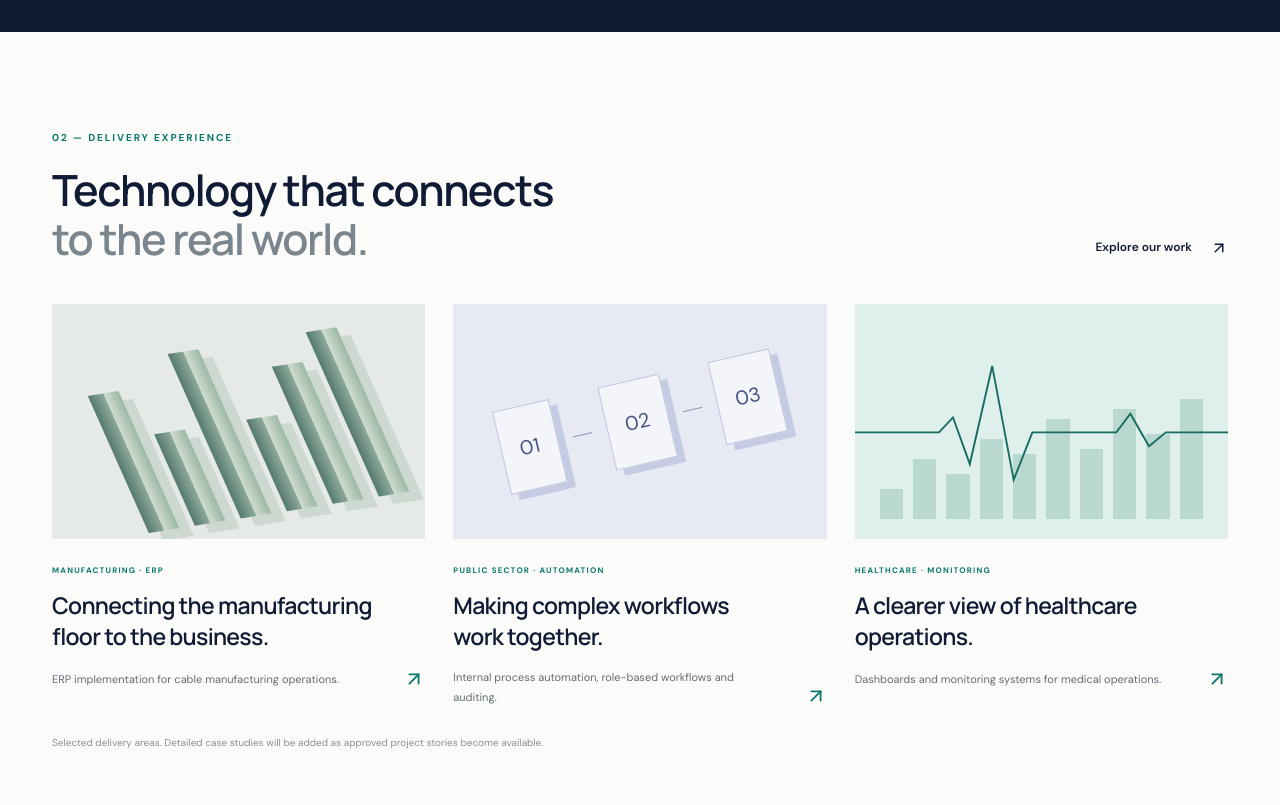
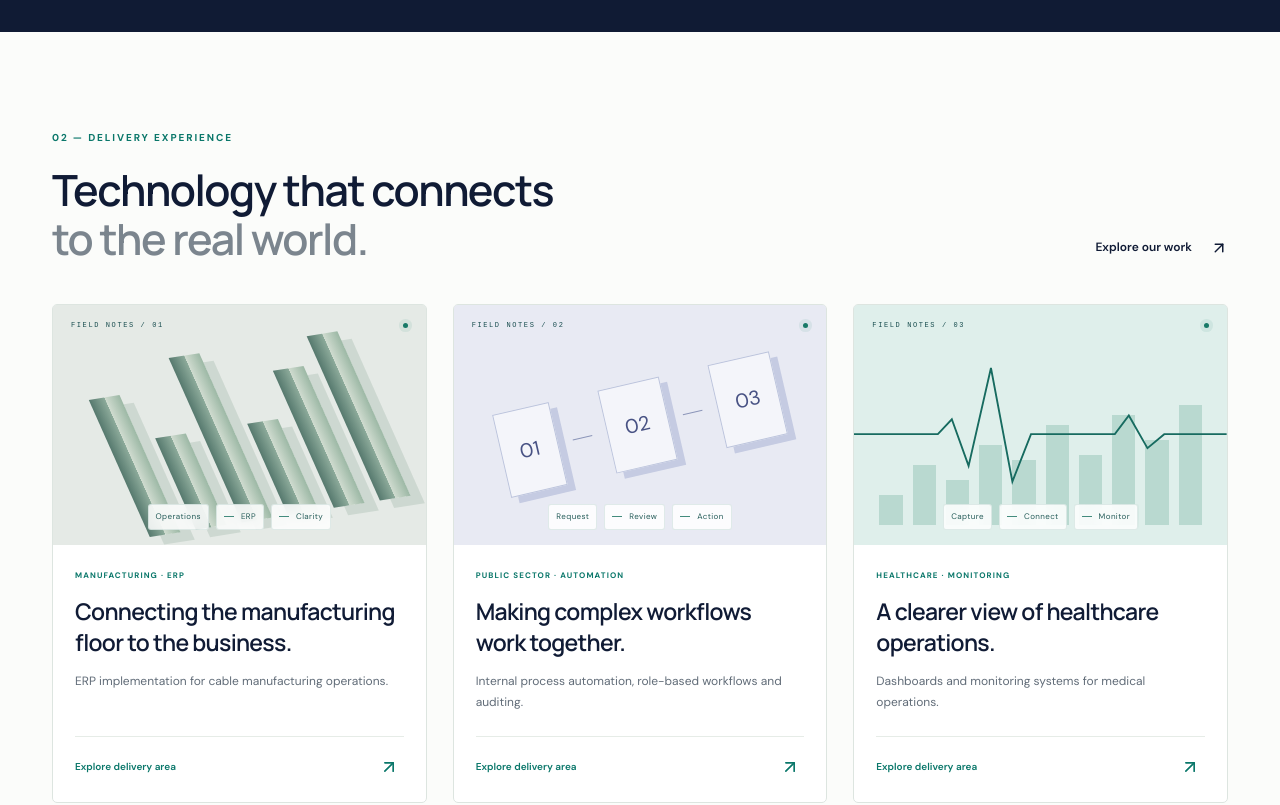
Before and after one commit to YoganathKopuru/Lakshya-Web-Design, a Next.js app: page / in a window 1280 px wide. Shown: the part 2680-3485 px from the top of the page. Built offline with nearby package versions, Linux system fonts and the light colour scheme.

Commit message:
Animate delivery experience placards and link project areas

```diff
--- a/src/app/page.tsx
+++ b/src/app/page.tsx
@@ -1,16 +1,16 @@
 import Link from 'next/link';
 import { ArrowRight, ArrowUpRight, MoveDown } from 'lucide-react';
-import { Orbital, ProjectVisual } from '@/components/visuals';
+import { Orbital } from '@/components/visuals';
 import { ServicePlacards } from '@/components/service-placards';
 import { ContactBand } from '@/components/chrome';
-import { projectAreas } from '@/data/content';
+import { DeliveryExperience } from '@/components/delivery-experience';
 
 export default function Home() { return <main id="main">
   <section className="hero wrap"><div className="hero-content"><div className="eyebrow"><span className="status-dot"/> ENGINEERING THE NEXT</div><h1>Intelligence.<br />Engineering.<br /><span>Real possibility.</span></h1><p>From AI ambition to enterprise transformation.<br className="desktop-br"/> We bring technology, talent and purposeful thinking together to move your business forward.</p><div className="hero-actions"><Link className="button button-dark" href="/services/">Explore our expertise <ArrowUpRight size={18}/></Link><Link className="text-link" href="/contact/">Let’s build together <ArrowRight size={17}/></Link></div><div className="hero-note"><span>FROM IDEA TO IMPACT</span><span className="note-line"/><span>YOUR TECHNOLOGY PARTNER</span></div></div><div className="hero-art"><Orbital/><div className="art-foot"><span>HUMAN INGENUITY.<br/><b>AMPLIFIED BY TECHNOLOGY.</b></span><span className="art-plus">+</span></div></div></section>
   <div className="capability-strip"><div className="wrap"><span>INTELLIGENT BY DESIGN</span><i/>AI & Data<i/>Software Engineering<i/>Enterprise Platforms<i/>Cloud & Beyond</div></div>
   <section className="section wrap" id="expertise"><div className="section-head"><div><span className="eyebrow">01 — OUR EXPERTISE</span><h2>Big-picture thinking.<br /><span className="muted">Deep technical expertise.</span></h2></div><p>One technology partner. A connected range of capabilities.<br/>Built around where you are—and where you want to go.</p></div><ServicePlacards/></section>
   <section className="ai-feature"><div className="wrap ai-feature-inner"><div className="ai-art" aria-hidden="true"><div className="ai-core"><span>AI</span></div><span className="ai-node node-1">YOUR KNOWLEDGE</span><span className="ai-node node-2">YOUR WORKFLOWS</span><span className="ai-node node-3">YOUR PEOPLE</span><div className="ai-orbit"/><div className="ai-orbit second"/></div><div className="ai-copy"><span className="eyebrow">BEYOND THE BUZZWORDS</span><h2>Make AI part of<br />your everyday.</h2><p>Put your knowledge to work. Connect your workflows. Give your people room to do more.</p><p>We help shape practical AI use cases—from enterprise search and document intelligence to agentic automation—with a clear path from exploration to integration.</p><Link className="button button-light" href="/services/ai-data/">Explore AI & data <ArrowUpRight size={18}/></Link></div></div></section>
-  <section className="section wrap"><div className="section-head"><div><span className="eyebrow">02 — DELIVERY EXPERIENCE</span><h2>Technology that connects<br /><span className="muted">to the real world.</span></h2></div><Link className="text-link" href="/work/">Explore our work <ArrowUpRight size={18}/></Link></div><div className="project-grid">{projectAreas.map(p=><Link className="project-card" href="/work/" key={p.type}><ProjectVisual type={p.type}/><span className="eyebrow">{p.category}</span><h3>{p.title}</h3><div className="project-bottom"><p>{p.text}</p><ArrowUpRight size={22}/></div></Link>)}</div><p className="content-note">Selected delivery areas. Detailed case studies will be added as approved project stories become available.</p></section>
+  <DeliveryExperience/>
   <section className="approach-section"><div className="wrap approach-layout"><div><span className="eyebrow">03 — THE LAKSHYA APPROACH</span><h2>Built with you.<br /><span className="muted">For what comes next.</span></h2><p>Great technology starts with understanding.<br/>We connect your priorities with a practical delivery plan.</p><Link className="text-link" href="/company/">Get to know Lakshya <ArrowUpRight size={18}/></Link></div><div className="steps">{[['Understand','Start with the problem, the people and the possibilities.'],['Shape','Connect the right technologies with a clear delivery roadmap.'],['Build','Design, engineer and validate with your team in the loop.'],['Evolve','Support adoption and keep improving as your business grows.']].map(([title,text],i)=><div className="step" key={title}><span>0{i+1}</span><div><h3>{title}</h3><p>{text}</p></div>{i<3 && <MoveDown size={17}/>}</div>)}</div></div></section>
   <section className="careers-band wrap"><span className="eyebrow">GOOD PEOPLE. MEANINGFUL WORK.</span><h2>Your next chapter<br/>could start here.</h2><Link href="/careers/" className="text-link">Explore careers at Lakshya <ArrowUpRight size={20}/></Link><div className="careers-symbol" aria-hidden="true">↗</div></section><ContactBand/>
   </main>; }
--- a/src/app/work/page.tsx
+++ b/src/app/work/page.tsx
@@ -5,4 +5,4 @@ import { projectAreas } from '@/data/content';
 import { ProjectVisual } from '@/components/visuals';
 import { ContactBand } from '@/components/chrome';
 export const metadata: Metadata={title:'Our work'};
-export default function Work() {return <main id="main"><section className="page-hero wrap"><span className="eyebrow">DELIVERY EXPERIENCE</span><h1>Real challenges.<br/><span className="muted">Purposeful technology.</span></h1><p>A look at the areas where Lakshya has delivered technology solutions. Full project stories will follow as approved details become available.</p></section><section className="section wrap work-list">{projectAreas.map(p=><article className="work-row" key={p.type}><ProjectVisual type={p.type}/><div><span className="eyebrow">{p.category}</span><h2>{p.title}</h2><p>{p.text}</p><span className="tag">Project area · detailed case study forthcoming</span><br/><Link className="text-link" href={`/services/${p.service}/`}>Explore related expertise <ArrowUpRight size={17}/></Link></div></article>)}<div className="industry-card"><span className="eyebrow">MORE DELIVERY AREAS</span><h3 style={{marginTop:16}}>People, inventory and enterprise operations.</h3><p>Our experience also includes HRMS and payroll applications, Zoho Inventory implementation for furniture operations, and enterprise cloud services.</p><Link className="text-link" href="/contact/">Talk about a similar challenge <ArrowUpRight size={17}/></Link></div></section><ContactBand/></main>;}
+export default function Work() {return <main id="main"><section className="page-hero wrap"><span className="eyebrow">DELIVERY EXPERIENCE</span><h1>Real challenges.<br/><span className="muted">Purposeful technology.</span></h1><p>A look at the areas where Lakshya has delivered technology solutions. Full project stories will follow as approved details become available.</p></section><section className="section wrap work-list">{projectAreas.map(p=><article className="work-row" id={p.type} key={p.type}><ProjectVisual type={p.type}/><div><span className="eyebrow">{p.category}</span><h2>{p.title}</h2><p>{p.text}</p><span className="tag">Project area · detailed case study forthcoming</span><br/><Link className="text-link" href={`/services/${p.service}/`}>Explore related expertise <ArrowUpRight size={17}/></Link></div></article>)}<div className="industry-card"><span className="eyebrow">MORE DELIVERY AREAS</span><h3 style={{marginTop:16}}>People, inventory and enterprise operations.</h3><p>Our experience also includes HRMS and payroll applications, Zoho Inventory implementation for furniture operations, and enterprise cloud services.</p><Link className="text-link" href="/contact/">Talk about a similar challenge <ArrowUpRight size={17}/></Link></div></section><ContactBand/></main>;}
--- /dev/null
+++ b/src/components/delivery-experience.module.css
@@ -0,0 +1,46 @@
+.grid{display:grid;grid-template-columns:repeat(3,minmax(0,1fr));gap:26px}
+.card{display:flex;flex-direction:column;min-width:0;background:#fff;border:1px solid #dde5e0;border-radius:5px;overflow:hidden;position:relative;transition:transform .4s cubic-bezier(.22,1,.36,1),box-shadow .4s,border-color .4s}
+.card::after{content:'';position:absolute;bottom:0;left:0;right:0;height:3px;background:linear-gradient(90deg,#120c5a,#077d63);transform:scaleX(0);transform-origin:left;transition:transform .5s}
+.card:hover,.card:focus-visible{transform:translateY(-6px);box-shadow:0 18px 35px #102b3c12;border-color:#aacac0}
+.card:hover::after,.card:focus-visible::after{transform:scaleX(1)}
+.visual{height:240px;position:relative;isolation:isolate;overflow:hidden;background:#e5eee9}
+.visual :global(.project-visual){height:100%;margin:0;transition:transform .65s cubic-bezier(.22,1,.36,1)}
+.visualTop{position:absolute;left:18px;right:18px;top:15px;display:flex;justify-content:space-between;align-items:center;font-size:7px;font-family:monospace;letter-spacing:1.6px;color:#1a4e50;z-index:2}
+.signal{width:5px;height:5px;background:#177967;border-radius:50%;box-shadow:0 0 0 4px #17796715}
+.scan{position:absolute;inset:0;background:linear-gradient(110deg,transparent 25%,#ffffff80 48%,transparent 70%);transform:translateX(-110%);pointer-events:none;z-index:1}
+.card:hover .scan,.card:focus-visible .scan{animation:sweep 1.2s cubic-bezier(.22,1,.36,1) both}
+.card:hover .visual :global(.project-visual),.card:focus-visible .visual :global(.project-visual){transform:scale(1.045)}
+.journey{position:absolute;bottom:15px;left:16px;right:16px;display:flex;justify-content:center;gap:7px;align-items:center;z-index:2}
+.journey>span{display:flex;align-items:center;gap:7px;padding:5px 7px;font-size:8px;letter-spacing:.4px;color:#255c59;background:#ffffffd9;backdrop-filter:blur(8px);border:1px solid #1c655b20;border-radius:3px;opacity:0;transform:translateY(9px);transition:opacity .3s,transform .4s;transition-delay:calc(var(--step)*60ms)}
+.journey i{display:block;width:10px;height:1px;background:#438b7d}
+.card:hover .journey>span,.card:focus-visible .journey>span{opacity:1;transform:none}
+.card:hover .signal,.card:focus-visible .signal{animation:pulse 1.8s infinite}
+.copy{padding:24px 22px 20px;display:flex;flex-direction:column;flex:1}
+.copy :global(.eyebrow){font-size:8px;letter-spacing:1.1px}
+.copy h3{font-size:23px;line-height:1.35;margin:14px 0 13px;transition:color .3s}
+.copy p{font-size:12px;line-height:1.8;margin-bottom:22px}
+.bottom{display:flex;justify-content:space-between;align-items:center;gap:10px;margin-top:auto;border-top:1px solid #e6ece7;padding-top:16px;color:#0a776a}
+.bottom>span:first-child{font-size:10px;font-weight:550}
+.arrow{width:29px;height:29px;border-radius:50%;display:grid;place-items:center;overflow:hidden;transition:background .3s,color .3s}
+.card:hover .arrow,.card:focus-visible .arrow{background:#0a776a;color:white}
+.card:hover .arrow>svg,.card:focus-visible .arrow>svg{animation:arrow .55s both}
+.card:hover :global(.factory-art)>div,.card:focus-visible :global(.factory-art)>div{animation:columns 2.3s ease-in-out infinite}
+.card:hover :global(.factory-art)>div:nth-child(2n),.card:focus-visible :global(.factory-art)>div:nth-child(2n){animation-delay:.2s}
+.card:hover :global(.factory-art)>div:nth-child(3n),.card:focus-visible :global(.factory-art)>div:nth-child(3n){animation-delay:.45s}
+.card:hover :global(.workflow-art)>span,.card:focus-visible :global(.workflow-art)>span{animation:workflow 2s ease-in-out infinite}
+.card:hover :global(.workflow-art)>span:nth-of-type(2),.card:focus-visible :global(.workflow-art)>span:nth-of-type(2){animation-delay:.25s}
+.card:hover :global(.workflow-art)>span:nth-of-type(3),.card:focus-visible :global(.workflow-art)>span:nth-of-type(3){animation-delay:.5s}
+.card:hover :global(.health-art) path,.card:focus-visible :global(.health-art) path{stroke-dasharray:500;animation:trace 2.5s linear infinite}
+.card:hover :global(.health-bars) i,.card:focus-visible :global(.health-bars) i{transform-origin:bottom;animation:bars 1.6s ease-in-out infinite alternate}
+.card:hover :global(.health-bars) i:nth-child(2n),.card:focus-visible :global(.health-bars) i:nth-child(2n){animation-delay:.4s}
+@keyframes sweep{to{transform:translateX(110%)}}
+@keyframes columns{50%{transform:translateY(-9px)}}
+@keyframes workflow{50%{background:#d7e7e4;color:#0a776a;transform:translateY(-5px)}}
+@keyframes bars{to{transform:scaleY(.6)}}
+@keyframes trace{from{stroke-dashoffset:1000}to{stroke-dashoffset:0}}
+@keyframes pulse{50%{box-shadow:0 0 0 7px #17796705}}
+@keyframes arrow{45%{transform:translate(12px,-12px);opacity:0}46%{transform:translate(-12px,12px);opacity:0}100%{transform:none;opacity:1}}
+@media(max-width:950px){.grid{gap:17px}.visual{height:200px}.copy{padding:21px 16px}.copy h3{font-size:20px}.copy p{font-size:11px}.journey{gap:4px;left:9px;right:9px}.journey>span{font-size:6px;padding:4px}.journey i{width:5px}}
+@media(max-width:650px){.grid{grid-template-columns:1fr;gap:26px}.visual{height:250px}.copy{padding:25px}.copy h3{font-size:25px}.copy p{font-size:13px}.journey{gap:7px}.journey>span{font-size:9px;padding:5px 9px}.journey i{width:10px}}
+@media(hover:none){.journey>span{opacity:1;transform:none}}
+@media(prefers-reduced-motion:reduce){.card,.card *{animation:none!important;transition:none!important}.card:hover,.card:focus-visible{transform:none}.journey>span{opacity:1;transform:none}}
--- /dev/null
+++ b/src/components/delivery-experience.tsx
@@ -0,0 +1,18 @@
+import Link from 'next/link';
+import { ArrowUpRight } from 'lucide-react';
+import { projectAreas } from '@/data/content';
+import { ProjectVisual } from './visuals';
+import styles from './delivery-experience.module.css';
+
+const journeys = [ ['Operations', 'ERP', 'Clarity'], ['Request', 'Review', 'Action'], ['Capture', 'Connect', 'Monitor'] ];
+
+export function DeliveryExperience() {
+  return <section className="section wrap" id="delivery">
+    <div className="section-head"><div><span className="eyebrow">02 — DELIVERY EXPERIENCE</span><h2>Technology that connects<br/><span className="muted">to the real world.</span></h2></div><Link className="text-link" href="/work/">Explore our work <ArrowUpRight size={18}/></Link></div>
+    <div className={styles.grid}>{projectAreas.map((project,index) => <Link className={styles.card} href={`/work/#${project.type}`} key={project.type} aria-labelledby={`delivery-${project.type}`}>
+      <div className={styles.visual}><ProjectVisual type={project.type}/><span className={styles.scan} aria-hidden="true"/><div className={styles.visualTop} aria-hidden="true"><span>FIELD NOTES / 0{index+1}</span><span className={styles.signal}/></div><div className={styles.journey} aria-hidden="true">{journeys[index].map((step,i)=><span key={step} style={{'--step':i} as React.CSSProperties}>{i>0 && <i/>}{step}</span>)}</div></div>
+      <div className={styles.copy}><span className="eyebrow">{project.category}</span><h3 id={`delivery-${project.type}`}>{project.title}</h3><p>{project.text}</p><div className={styles.bottom}><span>Explore delivery area</span><span className={styles.arrow}><ArrowUpRight size={20}/></span></div></div>
+    </Link>)}</div>
+    <p className="content-note">Selected delivery areas. Detailed case studies will be added as approved project stories become available.</p>
+  </section>;
+}
```
